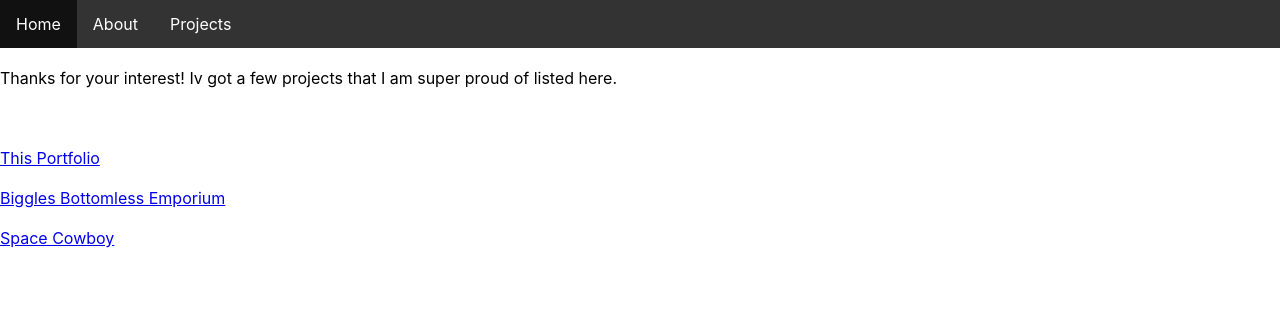
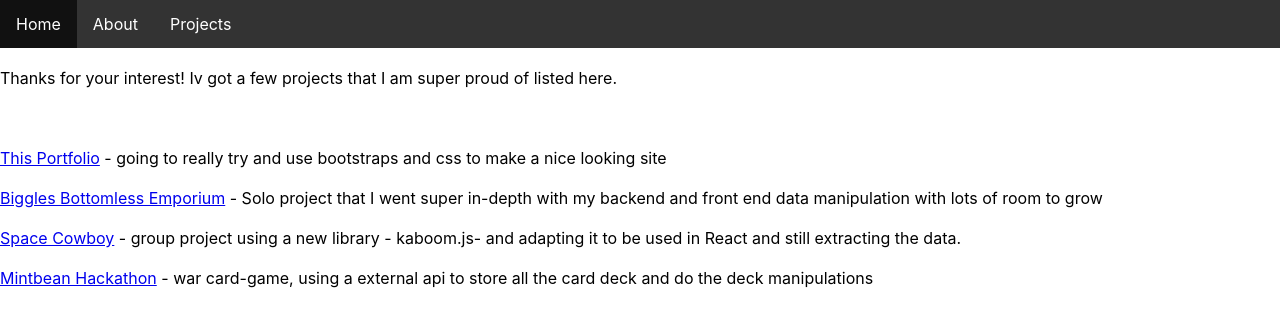
Before and after one commit to Cobanz/PersonalSite, a React (Create React App) app: page /projects in a window 1280 px wide. Shown: the top 326 px of the page. Built offline with nearby package versions, Linux system fonts and the light colour scheme.

Commit message:
added hackathon

```diff
--- a/src/projects/Projects.jsx
+++ b/src/projects/Projects.jsx
@@ -10,11 +10,13 @@ function Projects() {
             <div className="project_container">
             <br/>
             <br/>
-                <div><a target="_blank" href="https://github.com/Cobanz/PersonalSite">This Portfolio</a></div>
+                <div><a target="_blank" href="https://github.com/Cobanz/PersonalSite">This Portfolio</a> - going to really try and use bootstraps and css to make a nice looking site</div>
                 <br/>
-                <div><a target="_blank" href="https://github.com/Cobanz/Biggles-Bottomless-Emporium">Biggles Bottomless Emporium</a></div>
+                <div><a target="_blank" href="https://github.com/Cobanz/Biggles-Bottomless-Emporium">Biggles Bottomless Emporium</a> - Solo project that I went super in-depth with my backend and front end data manipulation with lots of room to grow </div>
                 <br/>
-                <div><a target="_blank" href="https://github.com/Cobanz/Space-Cowboy-Game-Phase4">Space Cowboy</a></div>
+                <div><a target="_blank" href="https://github.com/Cobanz/Space-Cowboy-Game-Phase4">Space Cowboy</a> - group project using a new library - kaboom.js- and adapting it to be used in React and still extracting the data.</div>
+                <br/>
+                <div><a target="_blank" href="https://github.com/Cobanz/CardGame">Mintbean Hackathon</a> - war card-game, using a external api to store all the card deck and do the deck manipulations </div>
             </div>
         </div>
     )
```
